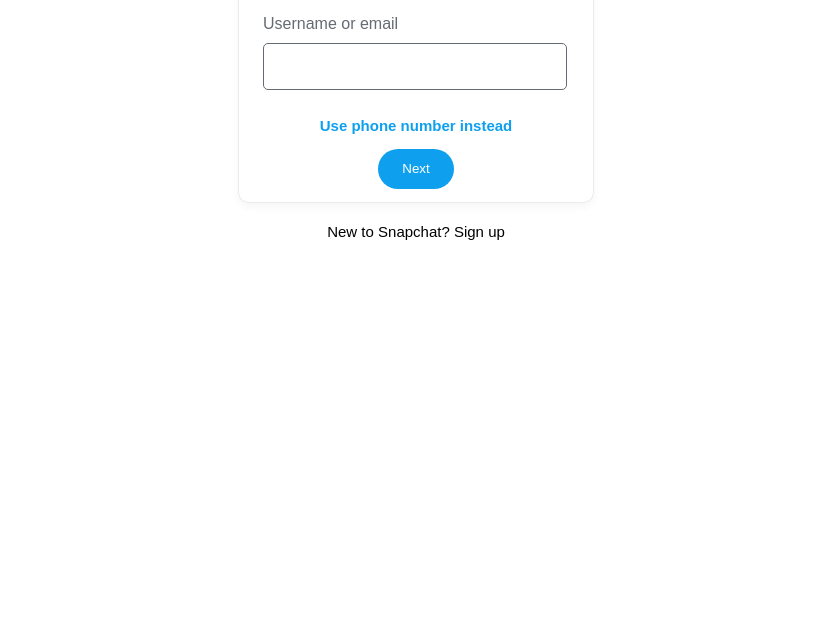
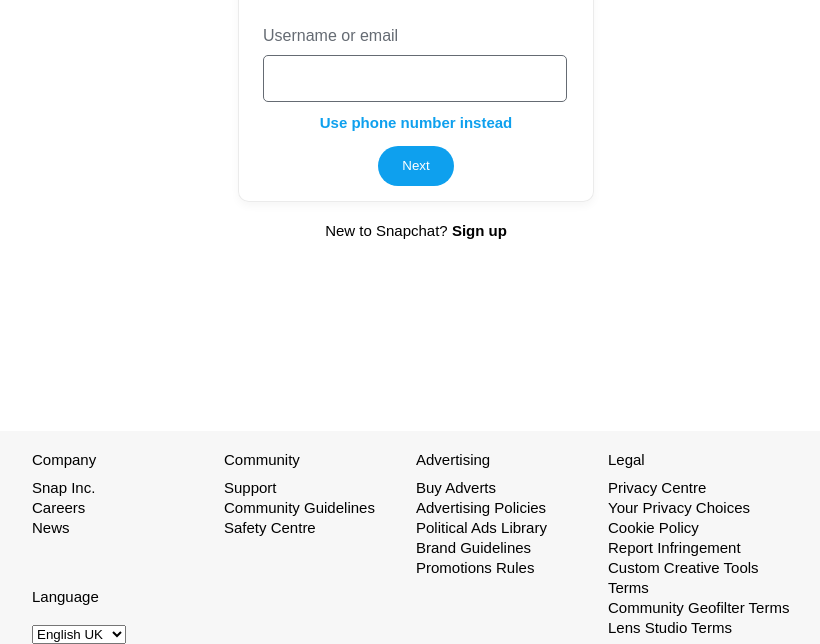
Before and after one commit to bacarnik/Snapchat-obrazec, a plain HTML site: page index.html in a window 1280 px wide. Shown: the part 187-831 px from the top of the page, without its empty margins (224-1044 px from the left). Before the commit the page ends 800 px from the top, so only its background shows below. Drawn offline with Linux system fonts and the light colour scheme.

Commit message:
11.11 commit

```diff
--- a/css/style.css
+++ b/css/style.css
@@ -1,10 +1,6 @@
 *{
     margin: 0px;
     padding: 0px;
-}
-body{
-    display: flex;
-    justify-content: center;
 }
 #stran{
     width: 100%;
@@ -32,14 +28,15 @@ div #ikona{
     width: 60px;
 }
 div #text{
-    font: 28px;
+    padding-top: 20px;
+    font-size: 25px;
     font-family: 'Nunito', sans-serif;
     text-align: center;
 }
 div #info{
     padding-top: 30px;
     width: 100%;
-        height: 35%;
+    height: 30%;
     font: 13px;
     font-family: 'Nunito', sans-serif;
     color: rgb(101 107 115);
@@ -56,6 +53,9 @@ div #uporabnisko{
     padding: 5px 10px;
     border-radius: 5px;
 }
+#upoMail:hover{
+    border: 1px solid #eecc0e;
+}
 #telLink{
     display: flex;
     justify-content: center;
@@ -65,6 +65,13 @@ div #uporabnisko{
     font-family: 'Nunito', sans-serif;
     font-weight: bold;
     color: #0ea0ee;
+}
+#telSt:hover{
+    font-size: 15px;
+    font-family: 'Nunito', sans-serif;
+    font-weight: bold;
+    color: #0ea0ee;
+    cursor: pointer;
 }
 #gumbContainer{
     padding-top: 15px;
@@ -86,3 +93,29 @@ div #uporabnisko{
     font-size: 15px;
     font-family: 'Nunito', sans-serif;
 }
+.klikniLink:hover{
+    cursor: pointer;
+}
+#noga{
+    width: 100%;
+    height: 300px;
+    margin-top: 15%;
+    padding: 20px 0 0 0;
+    background-color: rgb(247, 247, 247);
+    display: flex;
+    justify-content: center;
+    font-family: 'Nunito', sans-serif;
+    font-size: 15px;
+}
+.stolpec{
+    width: 15%; height: auto;
+}
+.glava{
+    padding-bottom: 10px;
+}
+.vsebina{
+    line-height: 20px;
+}
+#glavaLanguage{
+    padding: 50px 0 20px;
+}
--- a/index.html
+++ b/index.html
@@ -12,16 +12,74 @@
                         <img id="ikona" src="slike/snapchat_ikona.svg" alt="Snapchat logo">
                     </div>
                 </div>
-            <div id="text"><h1>Log in to Snapchat</h1></div>
+            <div><h1 id="text">Log in to Snapchat</h1></div>
             <div id="info">
                 <div><label for="username">Username or email</label></div>
                 <div id="uporabnisko"><input id="upoMail" type="text" name="username"></div>
             </div>
             <div id="telLink"><a id="telSt">Use phone number instead</a></div>
-            <div id="gumbContainer"><button type="submit" id="gumb">Next</button></div>
+            <div id="gumbContainer"><button type="submit" id="gumb"><a class="klikniLink">Next</a></button></div>
             </div>
 
-            <div id="signUpContainer">New to Snapchat? <a>Sign up</a></div>
+            <div id="signUpContainer">New to Snapchat? <a class="klikniLink"><b>Sign up</b></a></div>
+
+            <div id="noga">
+                <div class="stolpec">
+                    <div class="glava">Company</div>
+                    <div class="vsebina">
+                        Snap Inc.<br>
+                        Careers<br>
+                        News
+                    </div>
+                    <div id="glavaLanguage">Language</div>
+                    <div id="inputLanguage">
+                        <form>
+                            <select id="jeziki" name="languages">
+                                <option value="en">English UK</option>
+                                <option value="sl">Slovenščina</option>
+                                <option value="de">Deutsch</option>
+                                <option value="fr">Français</option>
+                                <option value="es">Español</option>
+                                <option value="it">Italiano</option>
+                                <option value="pt">Português</option>
+                                <option value="ru">Русский</option>
+                                <option value="zh">中文</option>
+                                <option value="ja">日本語</option>
+                            </select>
+                        </form>
+                    </div>
+                </div>
+                <div class="stolpec">
+                    <div class="glava">Community</div>
+                    <div class="vsebina">
+                        Support<br>
+                        Community Guidelines<br>
+                        Safety Centre
+                    </div>
+                </div>
+                <div class="stolpec">
+                    <div class="glava">Advertising</div>
+                    <div class="vsebina">
+                        Buy Adverts<br>
+                        Advertising Policies<br>
+                        Political Ads Library<br>
+                        Brand Guidelines<br>
+                        Promotions Rules
+                    </div>
+                </div>
+                <div class="stolpec">
+                    <div class="glava">Legal</div>
+                    <div class="vsebina">
+                        Privacy Centre<br>
+                        Your Privacy Choices<br>
+                        Cookie Policy<br>
+                        Report Infringement<br>
+                        Custom Creative Tools Terms<br>
+                        Community Geofilter Terms<br>
+                        Lens Studio Terms
+                    </div>
+                </div>
+            </div>
         </div>
 
     </body>
```
